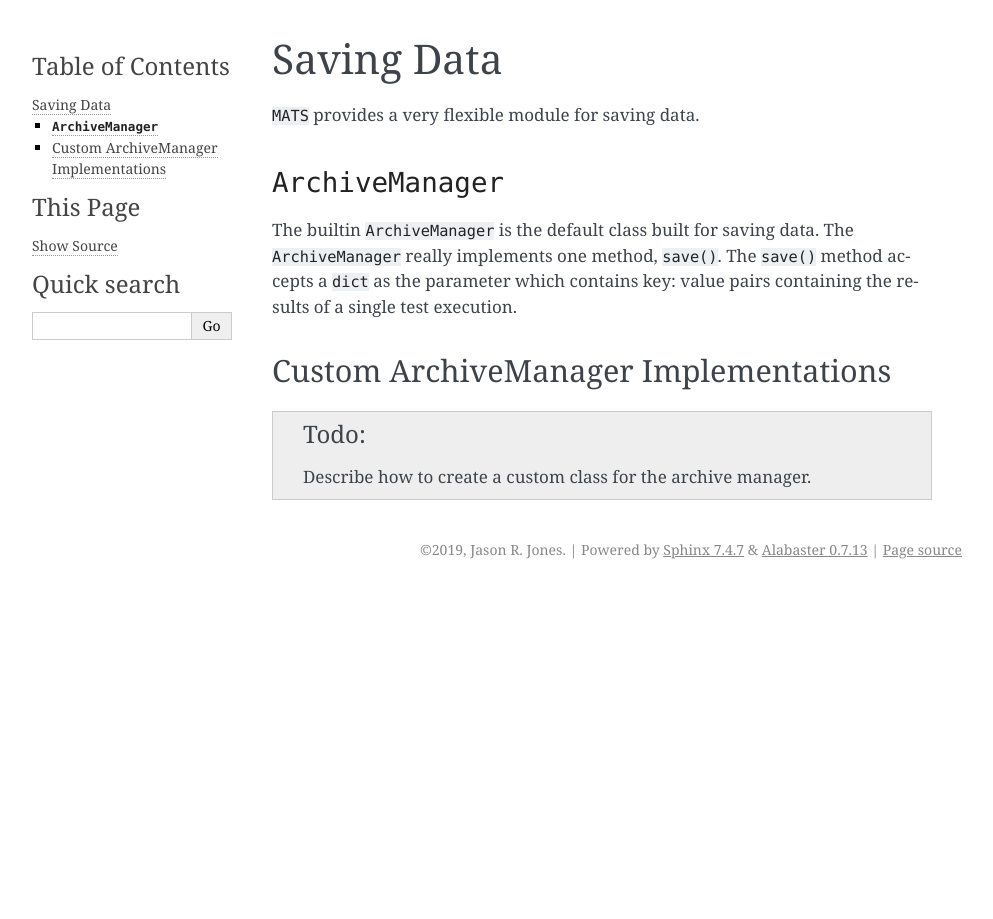
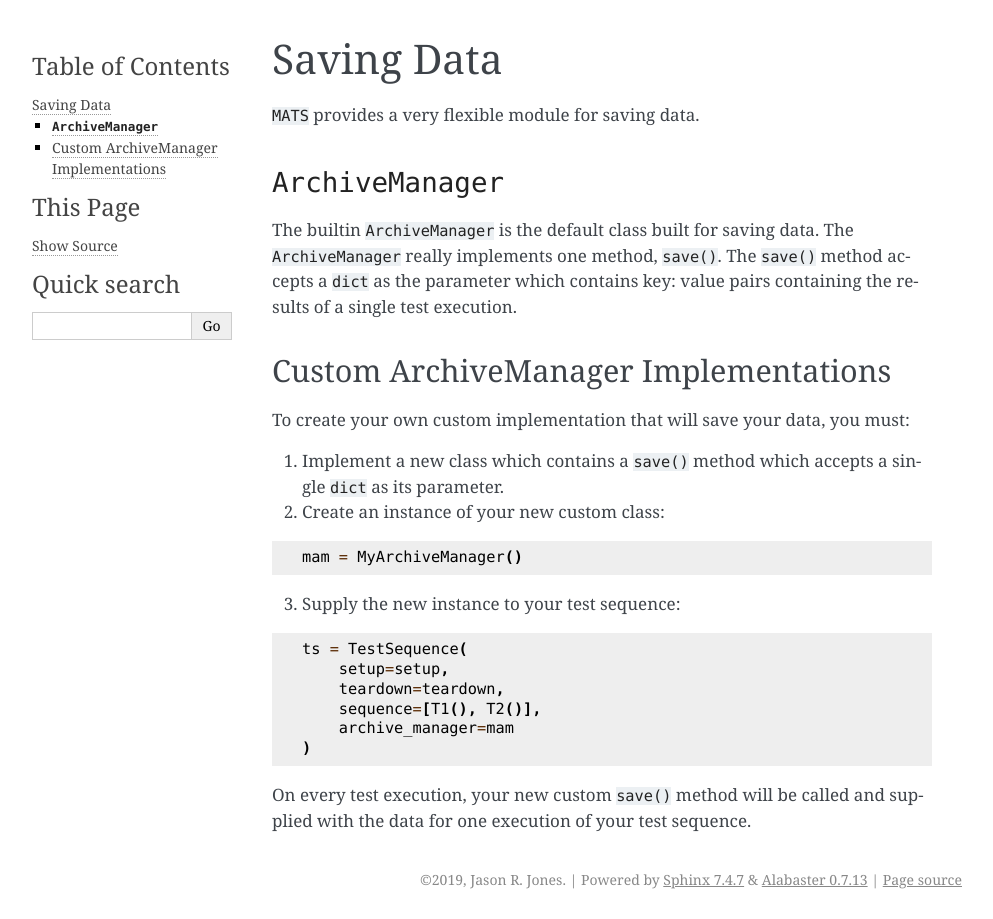
Before and after one commit to slightlynybbled/mats, a Sphinx documentation site: the page built from docs/source/pages/saving-data.rst, in a window 1280 px wide. Shown: the whole page, without its empty margins (148-1141 px from the left). Built offline with Sphinx 7.4.7, drawn with Linux system fonts in a browser that asks for light colours.

Commit message:
Improving documentation

```diff
--- a/docs/source/pages/getting-started.rst
+++ b/docs/source/pages/getting-started.rst
@@ -461,3 +461,5 @@ The only requirement for the object instance supplied to ``archive_manager`` is
 implement the ``save()`` method which will accept a ``dict`` containing the key: value
 pairs on test completion.  In this way, it is very easy to supply custom archive
 manager objects to extend the functionality of the archiving process.
+
+See :ref:`saving-data-label` for more information about the archive manager.
--- a/docs/source/pages/saving-data.rst
+++ b/docs/source/pages/saving-data.rst
@@ -1,3 +1,5 @@
+.. _saving-data-label:
+
 Saving Data
 ===========
 
@@ -13,6 +15,26 @@ which contains key: value pairs containing the results of a single test executio
 Custom ArchiveManager Implementations
 -------------------------------------
 
-.. todo::
+To create your own custom implementation that will save your data, you must:
 
-   Describe how to create a custom class for the archive manager.
+1. Implement a new class which contains a ``save()`` method which accepts a single ``dict`` as \
+   its parameter.
+2. Create an instance of your new custom class:
+
+.. code-block:: python
+
+    mam = MyArchiveManager()
+
+3. Supply the new instance to your test sequence:
+
+.. code-block:: python
+
+    ts = TestSequence(
+        setup=setup,
+        teardown=teardown,
+        sequence=[T1(), T2()],
+        archive_manager=mam
+    )
+
+On every test execution, your new custom ``save()`` method will be called and supplied with the data
+for one execution of your test sequence.
```
Also changed, not shown: 1 other file.
